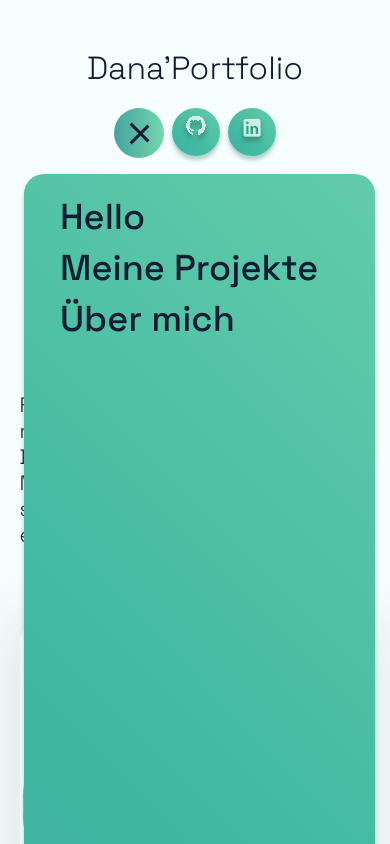
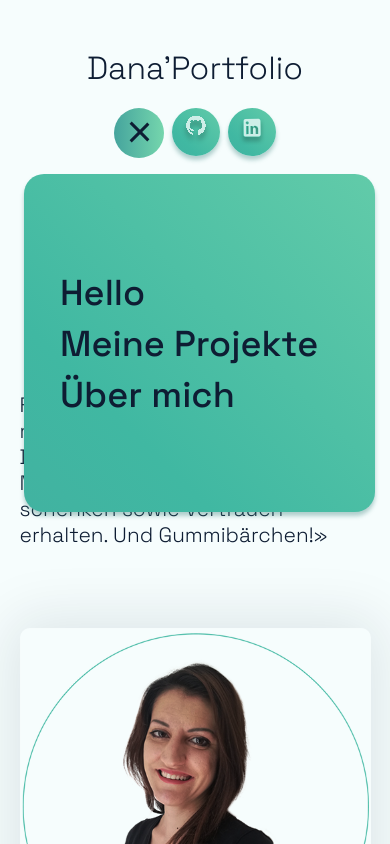
Before and after one commit to Istikharova/danaporfolio, a website: page page/ueberMich.html in a window 390 px wide. Both pictures are taken after a click on the element 139 px from the left and 133 px from the top of the page. Shown: the top 844 px of the page. Drawn offline with nearby package versions, Linux system fonts and the light colour scheme.

Commit message:
burgermenu finish

```diff
--- a/css/nav.css
+++ b/css/nav.css
@@ -51,52 +51,26 @@ header p{
 }
 
 .burger-bar {
-  width: 50%;
+  width: 25px;
   height: 3px;
   background-color: var(--white);
 }
-.burger-icon.active .burger-bar:nth-child(1) {
+.burger-icon.nav-active .burger-bar:nth-child(1) {
   transform: rotate(45deg);
   position: relative;
   background: var(--black);
-  top: 7px;
+  top: 2px;
 }
 
-.burger-icon.active .burger-bar:nth-child(2) {
-  opacity: 0;
+.burger-icon.nav-active .burger-bar:nth-child(2) {
+  display: none;
 }
 
-.burger-icon.active .burger-bar:nth-child(3) {
+.burger-icon.nav-active .burger-bar:nth-child(3) {
   transform: rotate(-45deg);
   position: relative;
   background: var(--black);
-  top: -7px;
-}
-
-
-/* fade animation */
-.fade {
-	animation-name: fade;
-	-webkit-animation-duration: 1.5s;
-	        animation-duration: 1.5s;
-	-webkit-animation-name: fade;
-	-webkit-animation-duration: 1.5s;
-}
-
-@keyframes fade {
-	from {
-		opacity: 0
-	} to {
-		opacity: 1
-	}
-}
-
-@-webkit-keyframes fade {
-	from {
-		opacity: 0
-	} to {
-		opacity: 1
-	}
+  top: -5px;
 }
 
 /* media queries */
@@ -126,11 +100,11 @@ header p{
     visibility: none;
     opacity: 0;
     pointer-events: none;
-    width: 90%;
-    height: 90vh;
+    width: 90vw;
+    height: 40vh;
     border-radius: 20px;
     flex-direction: column;
-    justify-content: flex-start;
+    justify-content: center;
     align-items: flex-start;
     font-size: 2.5em;
     position: absolute;
@@ -141,9 +115,10 @@ header p{
     transition: opacity 0.5s ease, visibility 0s 0.5s;
   }
 
-  .container-nav ul.show {
+  .container-nav ul.nav-show {
     display: flex;
     visibility: visible;
+    pointer-events: auto;
     opacity: 1;
     transition: opacity 0.5s ease, visibility 0s;
   }
--- a/js/nav.js
+++ b/js/nav.js
@@ -3,7 +3,7 @@ const menu = document.querySelector('.container-nav ul');
 
 burgerIcon.addEventListener('click', () => {
   // Toggle the 'show' class to open and close the menu
-  menu.classList.toggle('show');
+  menu.classList.toggle('nav-show');
   // Toggle the active state for the burger icon (optional for animation effects)
-  burgerIcon.classList.toggle('active');
+  burgerIcon.classList.toggle('nav-active');
 });
```
Also changed, not shown: css/projects.css (+23 -0 lines), page/meineProjekte.html (+7 -1 lines).
